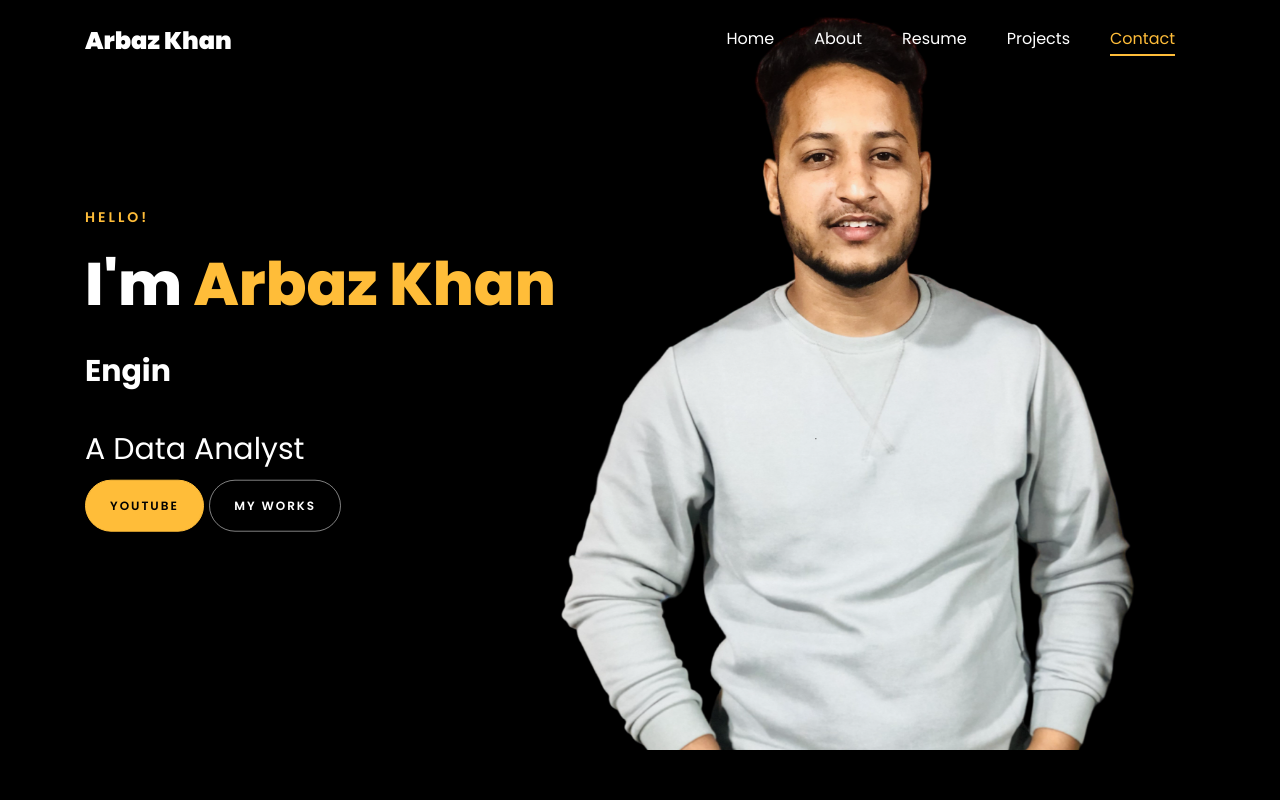
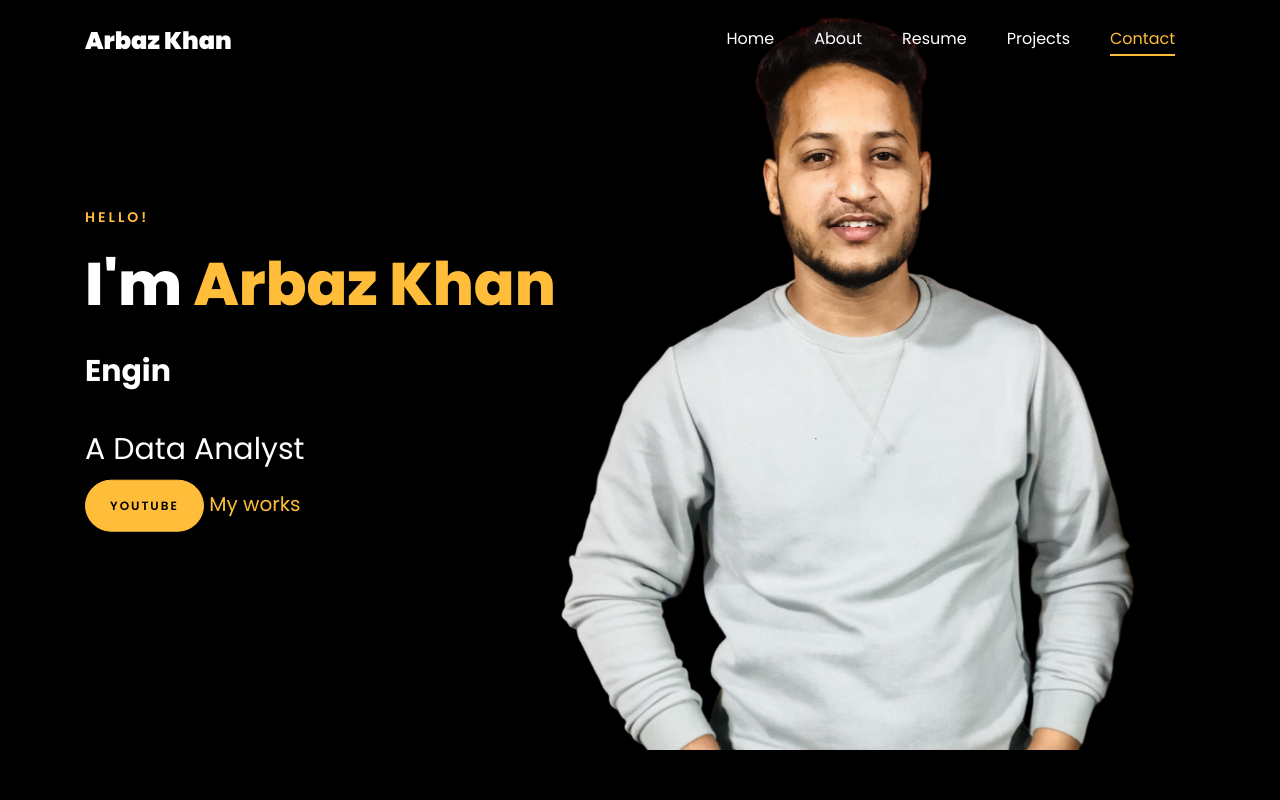
Before and after one commit to developer-arbaz/developer-arbaz.github.io, a plain HTML site: page index.html in a window 1280 px wide. Shown: the top 800 px of the page. Drawn offline with Linux system fonts and the light colour scheme; files whose address does not match are found by name.

Commit message:
Update index.html

```diff
--- a/index.html
+++ b/index.html
@@ -191,7 +191,7 @@
 						<!-- <h2 class="d-flex" style="margin-bottom: 0">With over 5 years of experience</h2> -->
 						<!-- <br> -->
 			            <p><a href="https://www.youtube.com/channel/UCGVZhMwmVRZBUzvlXvnx5Hw" class="btn btn-primary py-3 px-4">YouTube</a>
-							<a href="https://github.com/developer-arbaz/projects.git" class="btn btn-white btn-outline-white py-3 px-4">My works</a></p>
+							<a href="https://github.com/developer-arbaz">My works</a></p>
 		            </div>
 		          </div>
 	        	</div>
```
